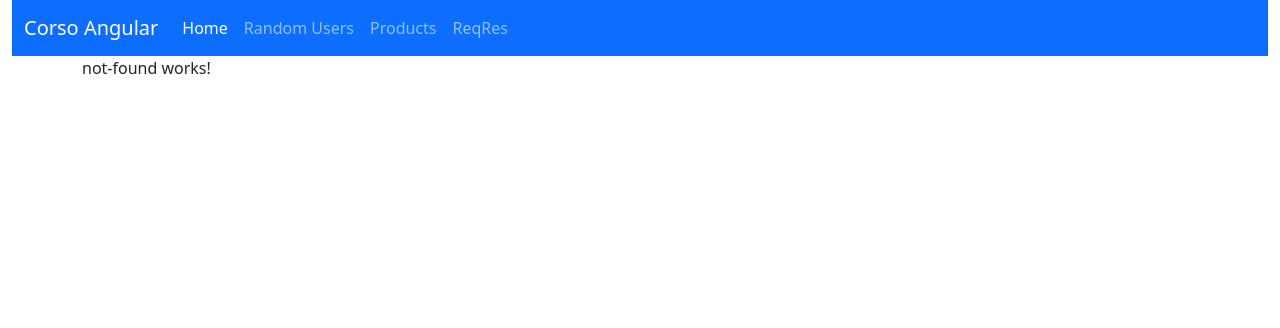
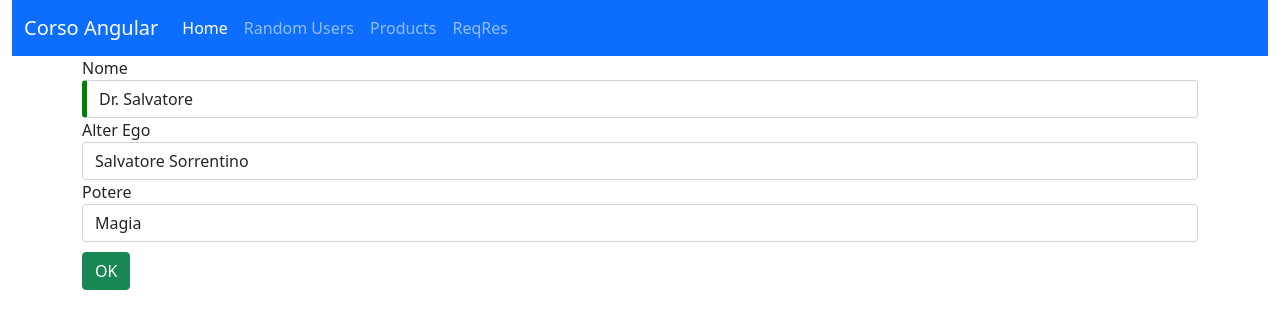
Before and after one commit to sorrentmutie/2022-04-27-angular, an Angular app in the folder my-demo/: page /heroform in a window 1280 px wide. Shown: the top 328 px of the page. Built offline with nearby package versions, Linux system fonts and the light colour scheme.

Commit message:
template driven forms

```diff
--- a/my-demo/src/app/app-routing.module.ts
+++ b/my-demo/src/app/app-routing.module.ts
@@ -1,5 +1,6 @@
 import { NgModule } from '@angular/core';
 import { RouterModule, Routes } from '@angular/router';
+import { HeroFormComponent } from './hero-form/hero-form/hero-form.component';
 import { ProductDetailsComponent } from './products/components/product-details/product-details.component';
 import { ProductsPageComponent } from './products/pages/products-page/products-page.component';
 import { RandomUsersPageComponent } from './randomusers/pages/random-users-page/random-users-page.component';
@@ -15,9 +16,10 @@ const routes: Routes = [
   {path: 'products/:id', component: ProductDetailsComponent },
   {path: 'reqres', component: ReqResPageComponent},
   {path: 'customerproducer', component: CustomerProducerComponent},
+  {path: 'heroform', component: HeroFormComponent},
   {path: 'welcome', component: WelcomeComponent},
   {path: 'first', component: FirstComponent},
-  {path: '', redirectTo: 'customerproducer', pathMatch: 'full'},
+  {path: '', redirectTo: 'heroform', pathMatch: 'full'},
   {path: '**', component: NotFoundComponent}
 
 ];
--- a/my-demo/src/app/app.module.ts
+++ b/my-demo/src/app/app.module.ts
@@ -1,6 +1,7 @@
 import { NgModule } from '@angular/core';
 import { BrowserModule } from '@angular/platform-browser';
-import { HttpClientModule } from '@angular/common/http'
+import { HttpClientModule } from '@angular/common/http';
+import { FormsModule, ReactiveFormsModule } from '@angular/forms';
 import { AppRoutingModule } from './app-routing.module';
 import { AppComponent } from './app.component';
 import { ProductListComponent } from './products/components/product-list/product-list.component';
@@ -16,6 +17,7 @@ import { ProductDetailsComponent } from './products/components/product-details/p
 import { FirstComponent } from './subjects/components/first/first.component';
 import { SecondComponent } from './subjects/components/second/second.component';
 import { CustomerProducerComponent } from './subjects/components/customer-producer/customer-producer.component';
+import { HeroFormComponent } from './hero-form/hero-form/hero-form.component';
 
 @NgModule({
   declarations: [
@@ -32,12 +34,13 @@ import { CustomerProducerComponent } from './subjects/components/customer-produc
     ProductDetailsComponent,
     FirstComponent,
     SecondComponent,
-    CustomerProducerComponent
+    CustomerProducerComponent,
+    HeroFormComponent
   ],
   imports: [
     BrowserModule,
     AppRoutingModule,
-    HttpClientModule
+    HttpClientModule, FormsModule, ReactiveFormsModule
   ],
   providers: [],
   bootstrap: [AppComponent]
--- /dev/null
+++ b/my-demo/src/app/hero-form/hero-form/hero-form.component.html
@@ -0,0 +1,22 @@
+<form #mioForm="ngForm">
+
+  <div class="form-group">
+    <label for="nome">Nome</label>
+    <input [(ngModel)]="hero.name" type="text" id="nome" name="nome" required minlength="4"  class="form-control">
+  </div>
+
+  <div class="form-group">
+    <label for="alterEgo">Alter Ego</label>
+    <input type="text" [(ngModel)]="hero.alterEgo"  id="alterEgo" name="alterEgo" class="form-control">
+  </div>
+
+  <div class="form-group">
+    <label for="potere">Potere</label>
+    <select class="form-control" [(ngModel)]="hero.superPower" name="potere" id="potere">
+      <option *ngFor="let p of powers" [value]="p">{{p}}</option>
+    </select>
+  </div>
+
+
+  <button [disabled]="mioForm.invalid" style="margin-top: 10px;" type="submit" class="btn btn-success">OK</button>
+</form>
--- /dev/null
+++ b/my-demo/src/app/hero-form/hero-form/hero-form.component.ts
@@ -0,0 +1,16 @@
+import { Component } from '@angular/core';
+import { Hero } from '../hero';
+
+@Component({
+  selector: 'app-hero-form',
+  templateUrl: './hero-form.component.html',
+  styleUrls: ['./hero-form.component.css']
+})
+export class HeroFormComponent {
+
+  hero = new Hero(1, "Dr. Salvatore", "Magia", "Salvatore Sorrentino");
+  powers = ["Magia", "Invisibilità", "Forza"];
+  constructor() { }
+
+
+}
--- /dev/null
+++ b/my-demo/src/app/hero-form/hero.ts
@@ -0,0 +1,10 @@
+export class Hero {
+
+  constructor(
+    public id: number,
+    public name: string,
+    public superPower: string,
+    public alterEgo?: string)
+    {}
+
+}
--- a/my-demo/src/app/shared/components/welcome/welcome.component.html
+++ b/my-demo/src/app/shared/components/welcome/welcome.component.html
@@ -1 +1,3 @@
 <p>welcome works!</p>
+<!--  <input type="text" (keyup)="onKey($event)"> -->
+<input type="text" #myInput (keyup)="onKey(myInput.value)">
--- a/my-demo/src/app/shared/components/welcome/welcome.component.ts
+++ b/my-demo/src/app/shared/components/welcome/welcome.component.ts
@@ -1,15 +1,22 @@
-import { Component, OnInit } from '@angular/core';
+import { Component } from '@angular/core';
 
 @Component({
   selector: 'app-welcome',
   templateUrl: './welcome.component.html',
   styleUrls: ['./welcome.component.css']
 })
-export class WelcomeComponent implements OnInit {
+export class WelcomeComponent  {
 
   constructor() { }
 
-  ngOnInit(): void {
+  // onKey(payload: KeyboardEvent){
+  //   //console.log(payload.target.value);
+  //   const myInput = payload.target as HTMLInputElement;
+  //   console.log(myInput.value);
+  // }
+
+  onKey(value: string) {
+    console.log(value);
   }
 
 }
--- a/my-demo/src/styles.css
+++ b/my-demo/src/styles.css
@@ -1 +1,8 @@
 /* You can add global styles to this file, and also import other style files */
+.ng-valid[required] {
+  border-left: 5px solid green
+}
+
+.ng-invalid:not(form) {
+  border-left: 5px solid red
+}
```
Also changed, not shown: my-demo/src/app/hero-form/hero-form/hero-form.component.css (added).
